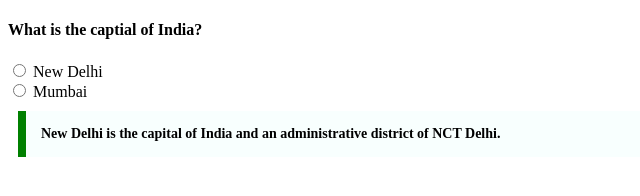
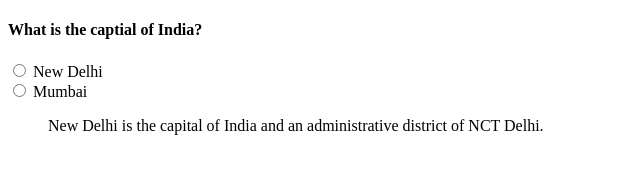
Before and after one commit to acciojob/trivia-KambagouniPrashanth, a website: page main.html in a window 1280 px wide. Shown: the whole page, without its empty margins (0-640 px from the left). Drawn offline with Linux system fonts and the light colour scheme.

Commit message:
created a submission

```diff
--- a/main.html
+++ b/main.html
@@ -17,7 +17,7 @@
 		<input type="radio" id="r" name="mumbai">
 		<label for="mumbai">Mumbai</label>
 
-		<blockquote class="blockquote" site="https://en.wikipedia.org/wiki/New_Delhi">
+		<blockquote class="site" site="https://en.wikipedia.org/wiki/New_Delhi">
 						New Delhi is the capital of India and an administrative district of NCT Delhi.
 
 		</blockquote>
```
